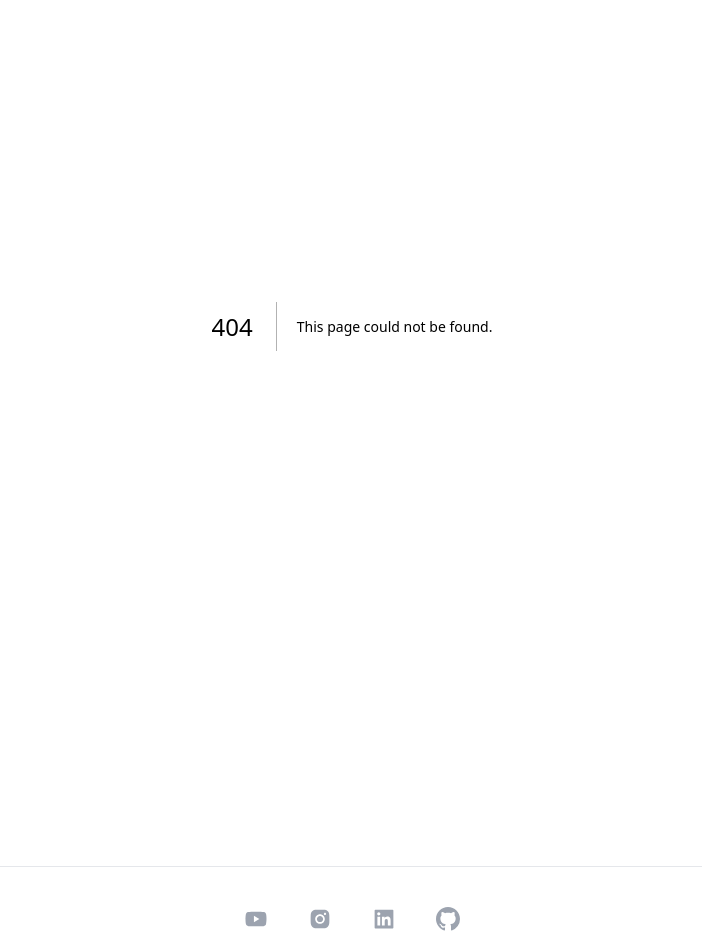
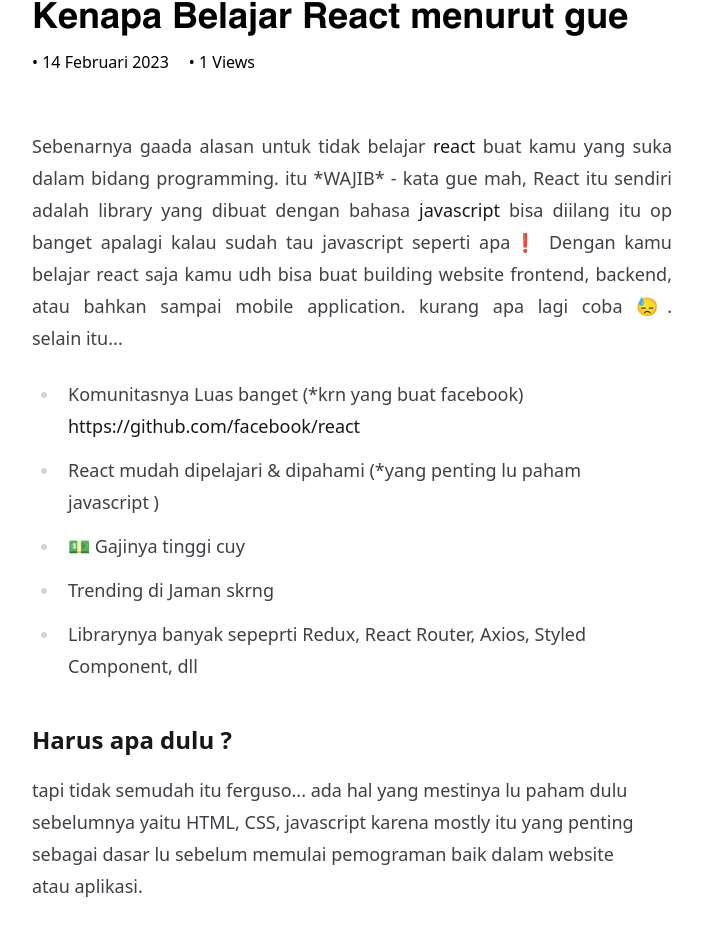
Before and after one commit to petershaan12/petershaan-next-portofolio, a Next.js app: page /blog/2024/kenapa-react in a window 1280 px wide. Before the commit this address had no page. Shown: the part 250-1183 px from the top of the page, without its empty margins (288-990 px from the left). Built offline with nearby package versions, Linux system fonts and the light colour scheme.

Commit message:
menu blog 🦕

```diff
--- a/app/blog/2024/kenapa-react.jsx
+++ /dev/null
@@ -1,10 +0,0 @@
-import Link from "next/link";
-
-export default function KenapaReact(){
-    return <main>
-        <Link href="/blog" clas="hover:underline">← Back</Link>
-        <p>
-            Test Halo
-        </p>
-    </main>
-}
--- /dev/null
+++ b/app/blog/2024/kenapa-react/page.jsx
@@ -0,0 +1,89 @@
+"use client";
+import SectionTitle from "@/app/components/SectionTitle";
+import Link from "next/link";
+import Image from "next/image";
+import { useEffect, useState } from "react";
+
+export default function KenapaReact() {
+  const [views, setViews] = useState(0);
+
+  useEffect(() => {
+    const jumlahViews = localStorage.getItem("views");
+    if (jumlahViews) setViews(parseInt(jumlahViews));
+    else localStorage.setItem("views", "0");
+    // Tambah 1 view setiap kali halaman dimuat
+    setViews((prevViews) => prevViews + 1);
+    // Simpan views baru di local storage
+    localStorage.setItem("views", views.toString());
+  }, []);
+
+  return (
+    <main className="container md:w-1/2  ">
+      <section className="px-8 md:px-0">
+        <Link href="/blog" className="hover:underline ">
+          ← Back
+        </Link>
+
+        <article>
+          <p className="text-6xl mt-5 text-left -ml-5 mb-6">❓</p>
+          <SectionTitle>Kenapa Belajar React menurut gue</SectionTitle>
+          <div className="flex flex-row  gap-x-5 mt-3">
+            <p>• 14 Februari 2023 </p>
+            <p>• {views} Views</p>
+          </div>
+          <div className="prose prose-lg w-full text-pretty prose-a:no-underline prose-zinc dark:prose-invert mt-14">
+            <p className="text-justify">
+              Sebenarnya gaada alasan untuk tidak belajar{" "}
+              <a href="https://react.dev/">react</a> buat kamu yang suka dalam
+              bidang programming. itu *WAJIB* - kata gue mah, React itu sendiri
+              adalah library yang dibuat dengan bahasa{" "}
+              <a href="https://www.javascript.com/">javascript</a> bisa diilang
+              itu op banget apalagi kalau sudah tau javascript seperti apa❗
+              Dengan kamu belajar react saja kamu udh bisa buat building website
+              frontend, backend, atau bahkan sampai mobile application. kurang
+              apa lagi coba 😓. selain itu...
+            </p>
+            <ul>
+              <li>
+                Komunitasnya Luas banget (*krn yang buat facebook){" "}
+                <a href="https://github.com/facebook/react" rel="nofollow">
+                  https://github.com/facebook/react
+                </a>
+              </li>
+              <li>
+                React mudah dipelajari &amp; dipahami (*yang penting lu paham
+                javascript )
+              </li>
+              <li>💵 Gajinya tinggi cuy</li>
+              <li>Trending di Jaman skrng</li>
+              <li>
+                Librarynya banyak sepeprti Redux, React Router, Axios, Styled
+                Component, dll
+              </li>
+            </ul>
+            <h3>Harus apa dulu ?</h3>
+            <p>
+              tapi tidak semudah itu ferguso... ada hal yang mestinya lu paham
+              dulu sebelumnya yaitu HTML, CSS, javascript karena mostly itu yang
+              penting sebagai dasar lu sebelum memulai pemograman baik dalam
+              website atau aplikasi.
+            </p>
+            <p>kalau udh paham mah gaskeunn...</p>
+            <h3>Belajar dimana bang?</h3>
+            <Image
+              width={800}
+              height={900}
+              src="/blog/udemy_peter.jpg"
+              sizes="100vw"
+            />
+            <p>
+              sebenarnya mah youtube itu sok aja bisa jago tapi kalau gue dulu
+              karena ingin gelar sertifikat (*anjay sertifikat) gue ambil dih{" "}
+              <a href="">udemy.com</a>
+            </p>
+          </div>
+        </article>
+      </section>
+    </main>
+  );
+}
--- a/app/blog/page.jsx
+++ b/app/blog/page.jsx
@@ -6,20 +6,16 @@ export default function Blog() {
     <main className="container md:w-1/2">
       <section className="px-8 md:px-0">
         <SectionTitle>My Blog</SectionTitle>
-        <p>silahkan baca aja kalau perlu</p>
+        <p>silahkan baca aja kalau perlu 🦕</p>
 
-        <Link
-          href="/blog/2024/kenapa-react"
-          className="hover:opacity-70"
-        >
-          <div className="flex gap-6 mt-10">
-            <div>
-              <h1 className="font-medium text-lg">Setup Project React.js</h1>
-              <div className="flex items-center gap-4">
-                <h2 className="text-sm opacity-60 flex items-center gap-1">
-                  128 views
-                </h2>
-              </div>
+        <Link href="/blog/2024/kenapa-react" className="hover:opacity-70">
+          <div className="flex gap-2 mt-10">
+            <p className="text-4xl">❓</p>
+            <div className="">
+              <h1 className="font-medium text-lg">
+                Kenapa Belajar React versi gue
+              </h1>
+              <p className="text-sm opacity-60">0 views</p>
             </div>
           </div>
         </Link>
--- a/app/components/Navbar.jsx
+++ b/app/components/Navbar.jsx
@@ -9,15 +9,15 @@ import ThemeSwitcher from "../context/ThemeSwitcher";
 const navLinks = [
   {
     title: "Projects",
-    path: "projects",
+    path: "/projects",
   },
   {
     title: "Blog",
-    path: "blog",
+    path: "/blog",
   },
   {
     title: "Tools",
-    path: "tools",
+    path: "/tools",
   },
 ];
 
@@ -26,7 +26,7 @@ const Navbar = () => {
 
   return (
     <header className="container px-10 md:px-20 lg:px-40 ">
-      <nav className=" py-10 mb-12 flex justify-between">
+      <nav className=" pt-10 mb-8 flex justify-between">
         <Link href={"/"}>
           <h1 className="cursor-pointer font-helvetica text-2xl text-gray-800 dark:text-white ">
             Ps
--- a/app/components/SectionHeader.jsx
+++ b/app/components/SectionHeader.jsx
@@ -1,6 +1,6 @@
 const SectionHeader = ({ title }) => {
     return (
-      <div className="mt-10 mb-5 flex flex-row items-center gap-4">
+      <div className="my-5 flex flex-row items-center gap-4 ">
         <div className="border-b border-dashed w-[20px] border-gray-200 dark:border-slate-700"></div>
         <h1 className="bg-neutral-200 rounded-md dark:bg-slate-700 px-2 py-1 text-sm">
           {title}
--- a/app/globals.css
+++ b/app/globals.css
@@ -2,19 +2,6 @@
 @tailwind components;
 @tailwind utilities;
 
-:root {
-  --foreground-rgb: 0, 0, 0;
-  --background-start-rgb: 214, 219, 220;
-  --background-end-rgb: 255, 255, 255;
-}
-
-@media (prefers-color-scheme: dark) {
-  :root {
-    --foreground-rgb: 255, 255, 255;
-    --background-start-rgb: 0, 0, 0;
-    --background-end-rgb: 0, 0, 0;
-  }
-}
 
 .font-helvetica {
   font-family: 'Helvetica-Bold', sans-serif;
--- a/app/page.jsx
+++ b/app/page.jsx
@@ -5,8 +5,8 @@ import Image from "next/image";
 export default function Home() {
   return (
     <>
-      <main className="container md:px-10 lg:px-40 -mt-5">
-        <section className="container px-8 md:px-0 -mb-40 lg:-mb-56  ">
+      <main className="mt-8 md:px-10 lg:px-40 -mt-5">
+        <section className=" px-8 md:px-0 -mb-40 lg:-mb-56  ">
           <div className="md:flex block">
             <div className="text-left w-full md:w-8/12 md:p-10 md:py-10 ">
               <h2 className="font-helvetica text-5xl py-2 text-black font-medium lg:text-6xl dark:text-white">
@@ -30,7 +30,7 @@ export default function Home() {
               </p>
             </div>
             <div className="md:relative md:w-4/12">
-                <Image src={me}  className="lg:-mt-16 md:-mt-0 -mt-6 -mb-12" />
+              <Image src={me} className="lg:-mt-16 md:-mt-0 -mt-6 -mb-12" />
             </div>
           </div>
         </section>
--- a/app/projects/page.jsx
+++ b/app/projects/page.jsx
@@ -8,7 +8,7 @@ import ProjectExperience from "../components/ProjectExperience";
 export default function Tools() {
   return (
     <>
-      <main className="container md:w-1/2">
+      <main className=" md:w-1/2">
         <section className="px-8 md:px-0">
           <SectionTitle>Project & Experience</SectionTitle>
           <p>
@@ -114,12 +114,12 @@ export default function Tools() {
               >
                 unai.edu
               </a>{" "}
-               <span>& </span>
+              <span>& </span>
               <a
                 href="https://news.unai.edu"
                 className="underline font-medium text-black dark:text-white"
               >
-               news.unai.edu
+                news.unai.edu
               </a>{" "}
               (NEW 2024) <br /> Development & Database Administrator Module UNAI
               (Universitas Advent Indonesia)
@@ -133,9 +133,9 @@ export default function Tools() {
 
             <a>unai.edu</a>
 
-
-
-            <h3 id="stack-used" data-svelte-h="svelte-ghvkof">Stack used</h3>
+            <h3 id="stack-used" data-svelte-h="svelte-ghvkof">
+              Stack used
+            </h3>
             <ul>
               <li>php</li>
               <li>Bootstrap</li>
--- a/tailwind.config.js
+++ b/tailwind.config.js
@@ -12,6 +12,13 @@ module.exports = {
                 'gradient-radial': 'radial-gradient(var(--tw-gradient-stops))',
                 'gradient-conic': 'conic-gradient(from 180deg at 50% 50%, var(--tw-gradient-stops))',
             },
+            typography: {
+                DEFAULT: {
+                    css: {
+                        maxWidth: '100ch', // add required value here
+                    }
+                }
+            }
         },
     },
     plugins: [require('@tailwindcss/typography'), ],
```
Also changed, not shown: public/avatar.png, public/blog/udemy_peter.jpg (added).
